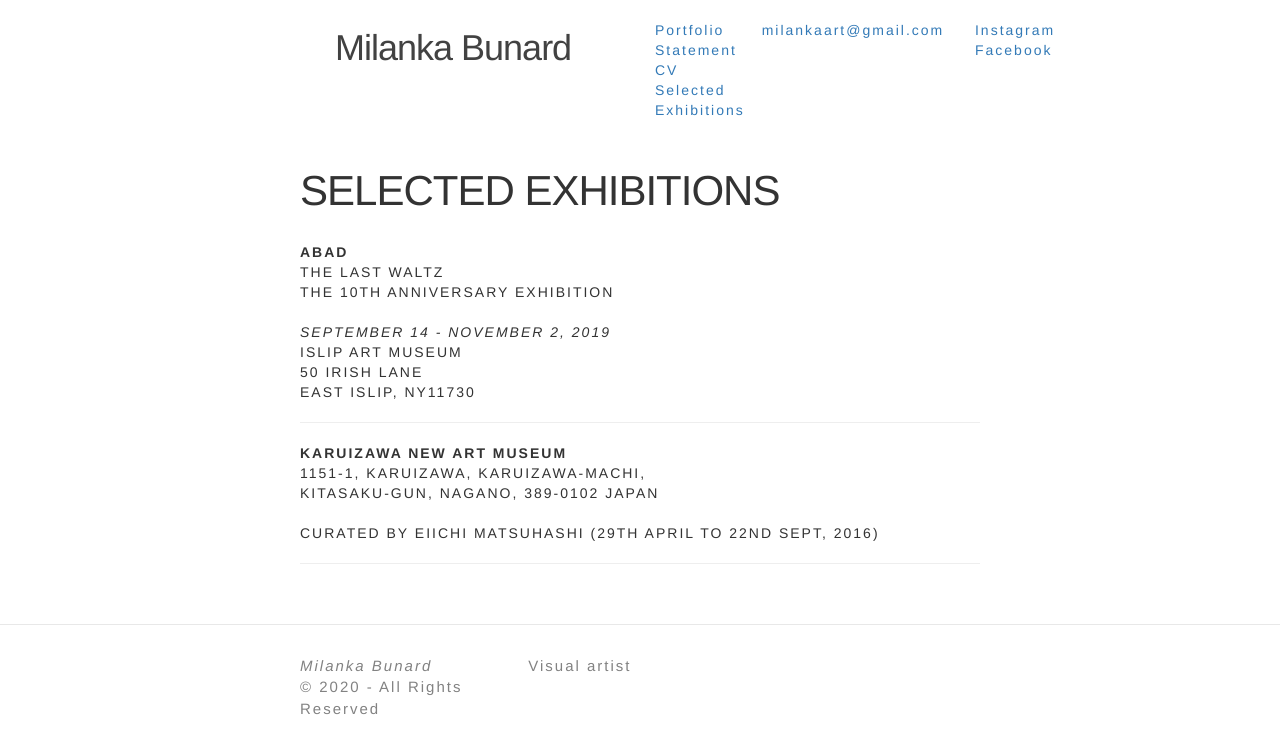
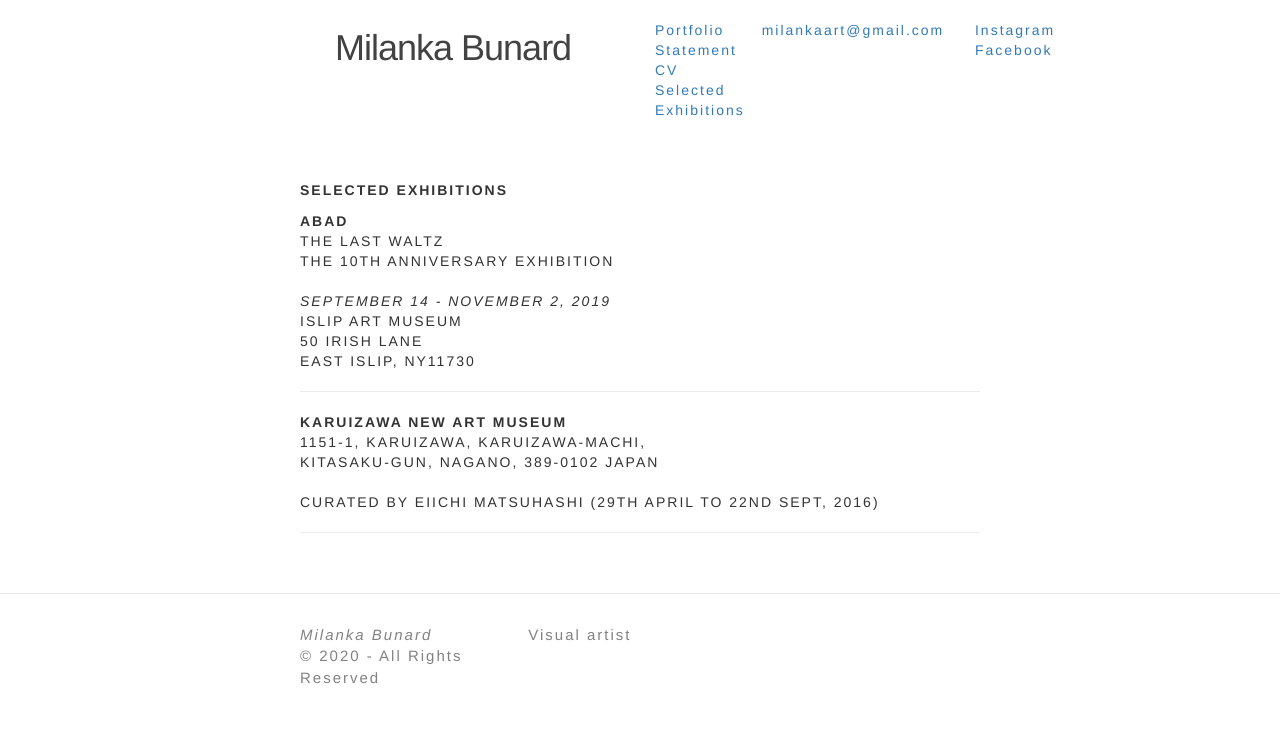
Before and after one commit to milankabunard/milankabunard.github.io, a Jekyll site: the page built from exhibitions.md, in a window 1280 px wide. Shown: the top 754 px of the page. Built offline with Jekyll 4.4.1, drawn with Linux system fonts in a browser that asks for light colours.

```diff
--- a/exhibitions.md
+++ b/exhibitions.md
@@ -1,8 +1,10 @@
 ---
 layout: page
-title: Selected Exhibitions
+title:
 permalink: /exhibitions/
 ---
+
+**Selected Exhibitions**
 
 |**ABAD**|
 |----|
```
